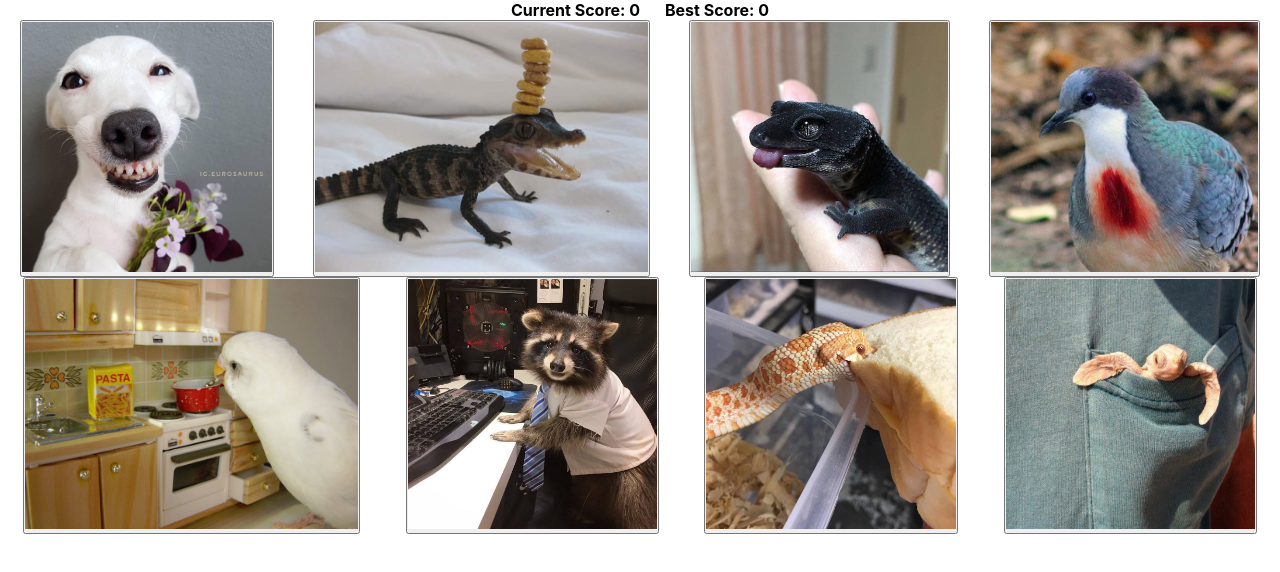
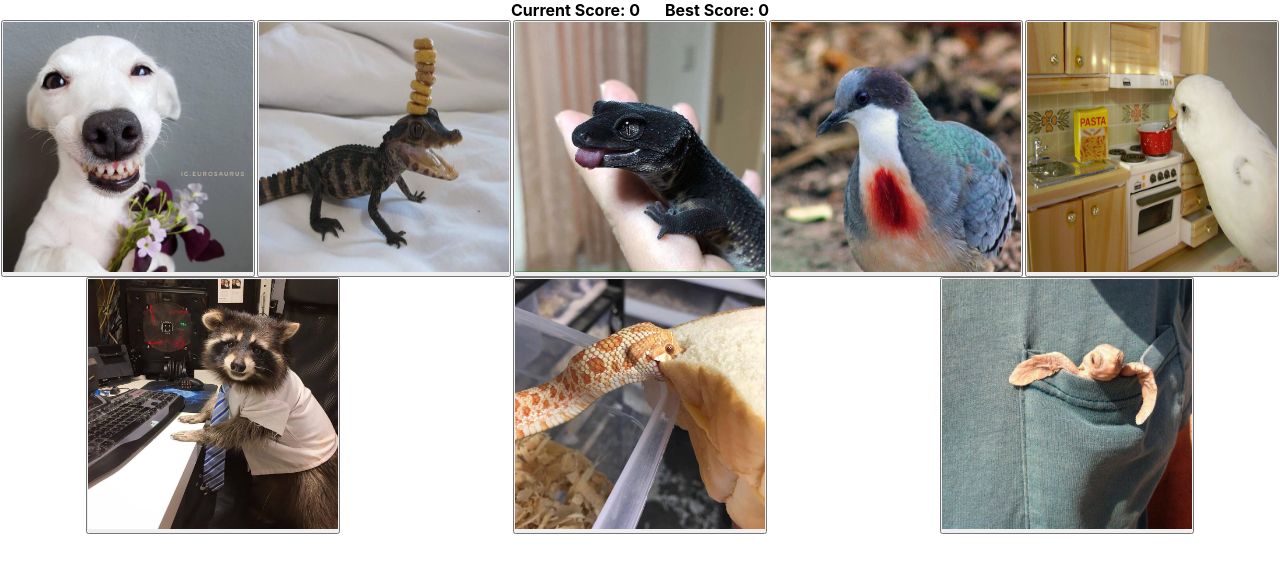
Before and after one commit to hebiscus/memory-card, a React (Create React App) app: page / in a window 1280 px wide. Shown: the top 572 px of the page. Built offline with nearby package versions, Linux system fonts and the light colour scheme.

Commit message:
width for cards

```diff
--- a/src/components/Card.js
+++ b/src/components/Card.js
@@ -4,7 +4,7 @@ function Card(props) {
 
     return (
         <button onClick={props.handleCardClick}>
-            <img src={props.src} id={props.id} alt='' height={"250px"}></img>
+            <img src={props.src} id={props.id} alt='' height={"250px"} width={"250px"}></img>
         </button>
     )
 }
```
